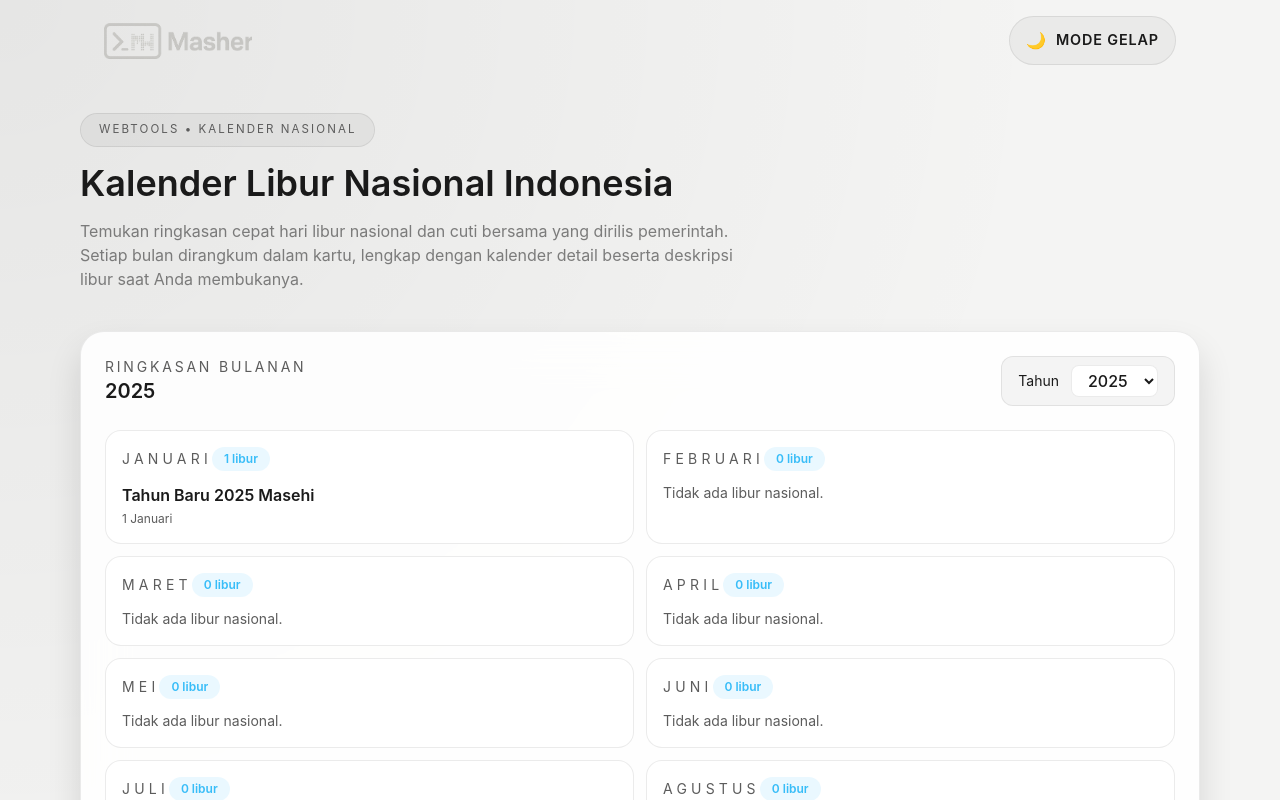
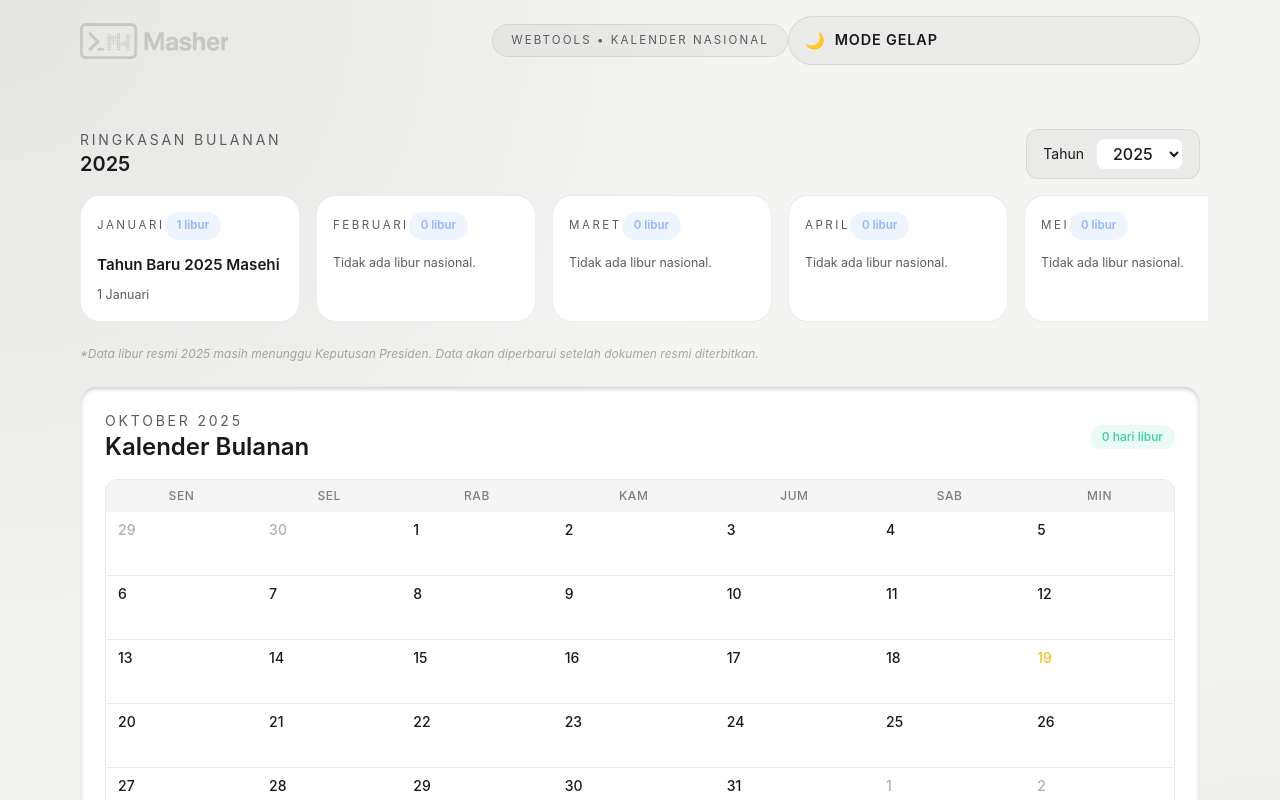
Before and after one commit to heritechie/webtools, a React (Vite) app in the folder kalender-nasional/: page / in a window 1280 px wide. Shown: the top 800 px of the page. Built offline with nearby package versions, Linux system fonts and the light colour scheme.

Commit message:
feat: center header badge and add month slider

```diff
--- a/kalender-nasional/src/App.tsx
+++ b/kalender-nasional/src/App.tsx
@@ -111,6 +111,7 @@ export default function App() {
         <a className="site-logo-link" href="/webtools" aria-label="MasHer Webtools">
           <img className="site-logo" src="/logo_full.png" alt="MasHer Webtools" />
         </a>
+        <span className="app-badge">Webtools • Kalender Nasional</span>
         <button
           type="button"
           className="theme-toggle"
@@ -126,20 +127,8 @@ export default function App() {
 
       <main className="app-main">
         <div className="app-container">
-          <section className="space-y-4">
-            <span className="app-badge">Webtools • Kalender Nasional</span>
-            <h1 className="font-display text-3xl font-semibold text-main sm:text-4xl">
-              Kalender Libur Nasional Indonesia
-            </h1>
-            <p className="max-w-2xl text-base text-soft">
-              Temukan ringkasan cepat hari libur nasional dan cuti bersama yang dirilis pemerintah.
-              Setiap bulan dirangkum dalam kartu, lengkap dengan kalender detail beserta deskripsi
-              libur saat Anda membukanya.
-            </p>
-          </section>
-
           <section className="flex flex-col gap-6">
-            <div className="surface-card surface-card--muted flex flex-col gap-6 p-6">
+            <section className="flex flex-col gap-4">
               <header className="flex flex-col gap-3 sm:flex-row sm:items-center sm:justify-between">
                 <div>
                   <p className="text-sm uppercase tracking-[0.2em] text-muted">Ringkasan Bulanan</p>
@@ -161,7 +150,8 @@ export default function App() {
                 </label>
               </header>
 
-              <div className="grid gap-3 xl:grid-cols-2">
+              <div className="summary-slider">
+                <div className="summary-slider__track">
                   {monthSummaries.map((summary) => {
                     const upcoming = summary.holidays[0];
                     const isActive = summary.month === selectedMonth;
@@ -170,24 +160,22 @@ export default function App() {
                         key={`${activeYear}-${summary.month}`}
                         type="button"
                         onClick={() => setSelectedMonth(summary.month)}
-                      className={`group flex w-full flex-col gap-3 rounded-2xl border p-4 text-left transition-all ${
+                        className={`summary-card ${
                           isActive
-                          ? 'border-accent-blue bg-surface-highlight shadow-lg shadow-accent-blue/20'
-                          : 'border-glass bg-surface-card hover:border-accent-blue/60 hover:shadow-md hover:shadow-accent-blue/10'
+                            ? 'summary-card--active'
+                            : 'summary-card--inactive'
                         }`}
                       >
-                      <div className="flex items-center justify-between">
-                        <p className="text-sm uppercase tracking-[0.3em] text-muted">
-                          {summary.label}
-                        </p>
-                        <span className="rounded-full bg-accent-blue/10 px-3 py-1 text-xs font-semibold text-accent-blue">
+                        <div className="summary-card__header">
+                          <p className="summary-card__label">{summary.label}</p>
+                          <span className="summary-card__badge">
                             {summary.holidays.length} libur
                           </span>
                         </div>
                         {upcoming ? (
-                        <div className="space-y-1">
-                          <p className="text-base font-semibold text-main">{upcoming.name}</p>
-                          <p className="text-xs text-muted">
+                          <div className="summary-card__body">
+                            <p className="summary-card__title">{upcoming.name}</p>
+                            <p className="summary-card__date">
                               {new Date(upcoming.date).toLocaleDateString('id-ID', {
                                 day: 'numeric',
                                 month: 'long',
@@ -195,11 +183,12 @@ export default function App() {
                             </p>
                           </div>
                         ) : (
-                        <p className="text-sm text-muted">Tidak ada libur nasional.</p>
+                          <p className="summary-card__empty">Tidak ada libur nasional.</p>
                         )}
                       </button>
                     );
                   })}
+                </div>
               </div>
 
               <p className="text-xs text-faint">
@@ -208,7 +197,7 @@ export default function App() {
                   dokumen resmi diterbitkan.
                 </i>
               </p>
-            </div>
+            </section>
 
             <div className="flex flex-col gap-4 rounded-2xl border border-glass bg-surface-card p-6 shadow-inner shadow-black/20">
               <header className="flex flex-col gap-2 sm:flex-row sm:items-center sm:justify-between">
--- a/kalender-nasional/src/index.css
+++ b/kalender-nasional/src/index.css
@@ -89,10 +89,10 @@
 
 	.site-header {
 		position: static;
-		display: flex;
+		display: grid;
+		grid-template-columns: 1fr auto 1fr;
 		align-items: center;
-		justify-content: space-between;
-		padding: 16px 24px 0;
+		padding: 16px 0;
 		width: min(1120px, calc(100% - 32px));
 		margin: 0 auto;
 	}
@@ -178,6 +178,103 @@
 		background: var(--surface-alt);
 	}
 
+	.summary-slider {
+		overflow-x: auto;
+		overflow-y: hidden;
+		-webkit-overflow-scrolling: touch;
+		padding-bottom: 8px;
+		margin: 0 -8px;
+	}
+
+	.summary-slider::-webkit-scrollbar {
+		height: 8px;
+	}
+
+	.summary-slider::-webkit-scrollbar-track {
+		background: transparent;
+	}
+
+	.summary-slider::-webkit-scrollbar-thumb {
+		background: rgba(148, 163, 184, 0.3);
+		border-radius: 999px;
+	}
+
+	.summary-slider__track {
+		display: grid;
+		grid-auto-flow: column;
+		grid-auto-columns: minmax(220px, 260px);
+		gap: 16px;
+		padding: 0 8px;
+	}
+
+	.summary-card {
+		display: flex;
+		flex-direction: column;
+		gap: 12px;
+		border-radius: 20px;
+		border: 1px solid var(--glass-stroke);
+		background: var(--surface-card);
+		padding: 16px;
+		text-align: left;
+		transition: border-color 0.2s ease, box-shadow 0.2s ease, background 0.2s ease;
+	}
+
+	.summary-card--inactive:hover {
+		border-color: rgba(144, 180, 255, 0.4);
+		box-shadow: 0 12px 24px rgba(15, 23, 42, 0.35);
+	}
+
+	.summary-card--active {
+		border-color: rgba(144, 180, 255, 0.8);
+		background: rgba(144, 180, 255, 0.12);
+		box-shadow: 0 16px 32px rgba(144, 180, 255, 0.28);
+	}
+
+	.summary-card__header {
+		display: flex;
+		align-items: center;
+		justify-content: space-between;
+	}
+
+	.summary-card__label {
+		font-size: 0.72rem;
+		text-transform: uppercase;
+		letter-spacing: 0.22em;
+		color: var(--text-muted);
+	}
+
+	.summary-card__badge {
+		display: inline-flex;
+		align-items: center;
+		padding: 4px 12px;
+		border-radius: 999px;
+		background: rgba(144, 180, 255, 0.14);
+		color: rgba(144, 180, 255, 0.98);
+		font-size: 0.72rem;
+		font-weight: 600;
+	}
+
+	.summary-card__body {
+		display: grid;
+		gap: 6px;
+	}
+
+	.summary-card__title {
+		font-size: 0.95rem;
+		font-weight: 600;
+		color: var(--text-main);
+	}
+
+	.summary-card__date {
+		font-size: 0.78rem;
+		color: var(--text-muted);
+	}
+
+	.summary-card__empty {
+		font-size: 0.78rem;
+		color: var(--text-muted);
+	}
+
 	.site-footer {
 		width: min(1120px, calc(100% - 32px));
 		margin: 0 auto 40px;
```
Lines whose indentation alone changed are shown as unchanged.
